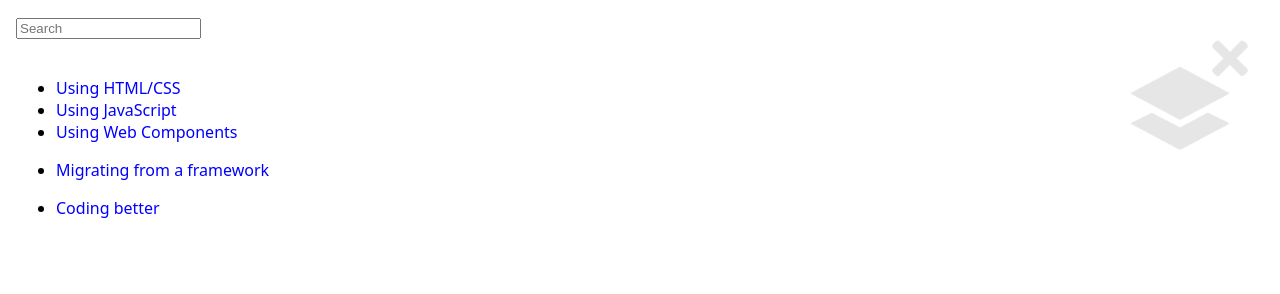
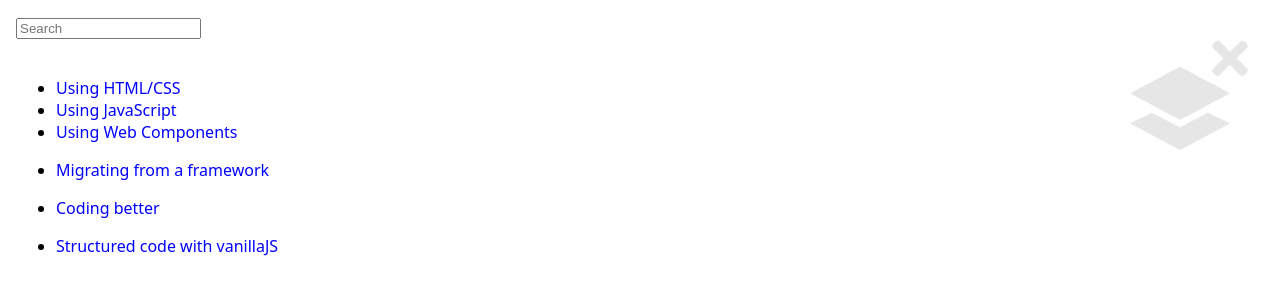
Before and after one commit to noframework-org/noframework-org.github.io, a website: page how/index.html in a window 1280 px wide. Drawn offline with nearby package versions, Linux system fonts and the light colour scheme; files that its build step writes are made by us from their sources.

Commit message:
add links to vanilla JS usage examples

```diff
--- a/how/index.html
+++ b/how/index.html
@@ -12,4 +12,7 @@
 <ul>
   <li><a href="code">Coding better</a></li>
 </ul>
+<ul>
+  <li><a href="https://github.com/olavgg/vanillajs">Structured code with vanillaJS</a></li>
+</ul>
 <!--#include virtual="/_build/content/footer.html" -->
```
Also changed, not shown: index.html (+2 -1 lines).
